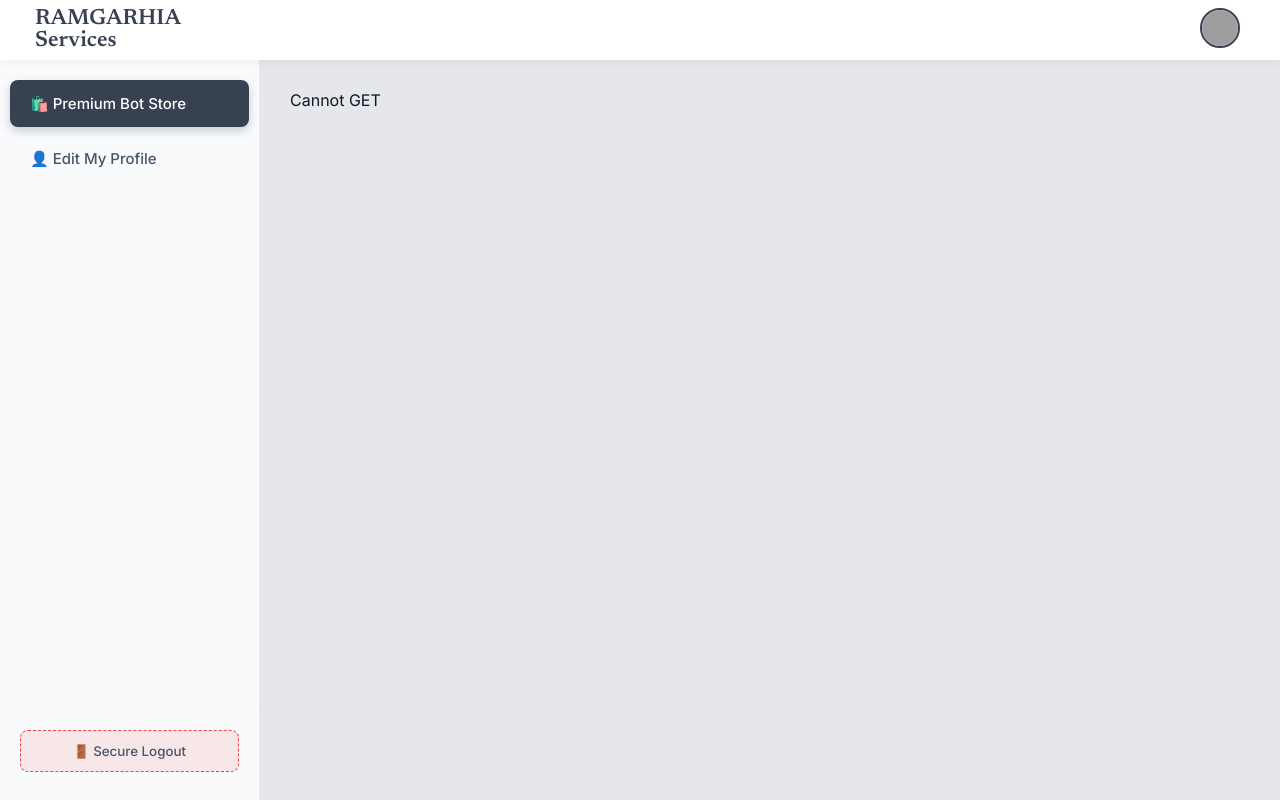
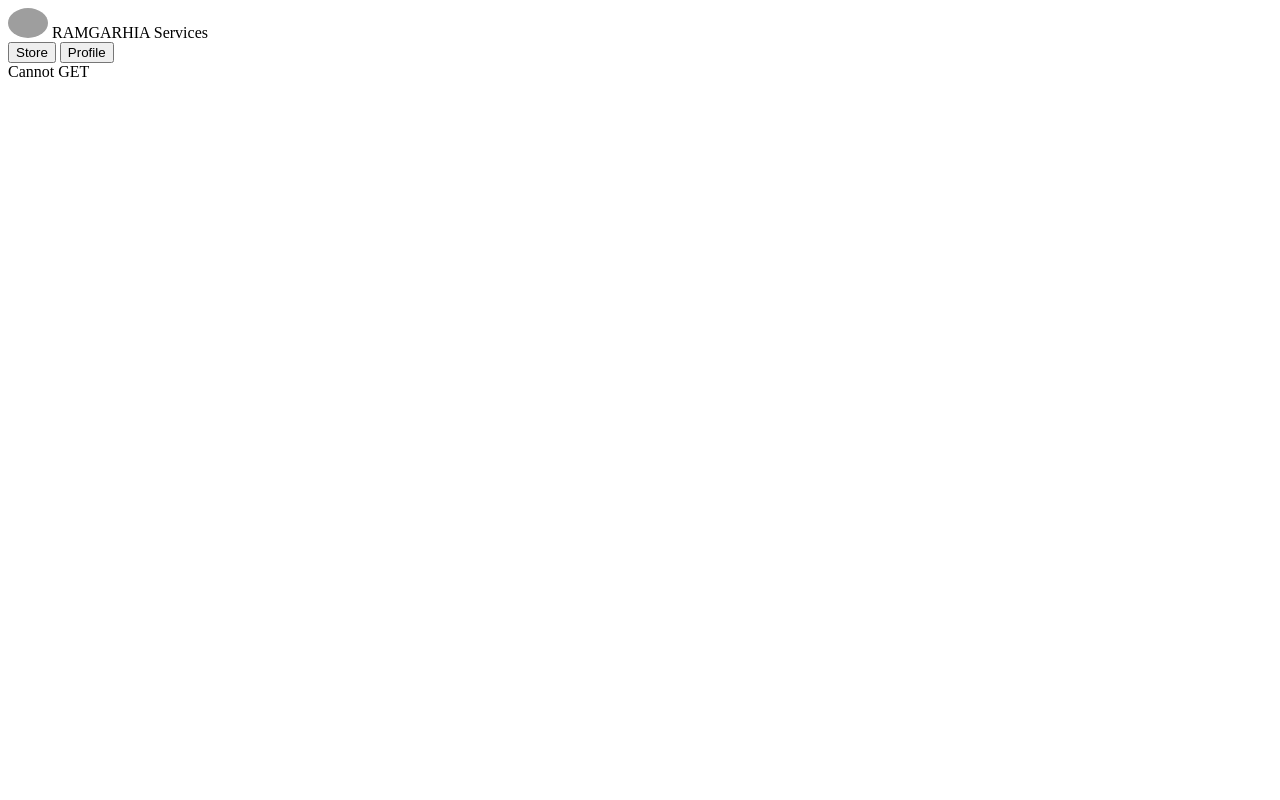
Before and after one commit to LKDlovepreet/New-Drama-Bot, a Python web app: template dashboard/user/templates/customer_dashboard.html in a window 1280 px wide. Run offline with Jinja, Linux system fonts and the light colour scheme; the template is opened without the code that fills it, so the values that code supplies are empty; grey boxes are pictures that could not be loaded.

Commit message:
Update customer_dashboard.html

```diff
--- a/dashboard/user/templates/customer_dashboard.html
+++ b/dashboard/user/templates/customer_dashboard.html
@@ -1,58 +1,24 @@
 <!DOCTYPE html>
-<html lang="en">
+<html>
 <head>
-    <meta charset="UTF-8">
-    <meta name="viewport" content="width=device-width, initial-scale=1.0">
-    <title>Customer Portal - RAMGARHIA Services</title>
-    <link href="https://fonts.googleapis.com/css2?family=Inter:wght@400;500;600&family=Newsreader:opsz,wght@6..72,600&display=swap" rel="stylesheet">
-    <!-- Base CSS (Common) -->
-    <link rel="stylesheet" href="/static/style.css?v=9.0">
-    <!-- User Specific CSS -->
-    <link rel="stylesheet" href="/static/user/user_style.css?v=1.0">
+    <title>User Portal</title>
+    <link rel="stylesheet" href="/static/user/user_style.css">
     <script>
-        function toggleSidebar() { document.getElementById('sidebar').classList.toggle('active'); }
-
         async function loadData(page) {
-            document.getElementById('main-content').innerHTML = '<div class="user-loading">Loading your workspace...</div>';
-            document.querySelectorAll('.sidebar-nav button').forEach(b => b.classList.remove('active'));
-            if(document.getElementById('btn-'+page)) document.getElementById('btn-'+page).classList.add('active');
-            if(window.innerWidth <= 768) document.getElementById('sidebar').classList.remove('active');
-
-            try {
-                const res = await fetch('/api/' + page);
-                document.getElementById('main-content').innerHTML = await res.text();
-            } catch(e) {
-                document.getElementById('main-content').innerHTML = '<p class="error-msg">Failed to load data.</p>';
-            }
+            const res = await fetch('/api/' + page);
+            document.getElementById('main-content').innerHTML = await res.text();
         }
     </script>
 </head>
 <body onload="loadData('store')">
-    <header class="top-navbar user-navbar">
-        <div class="header-left">
-            <button class="menu-btn" onclick="toggleSidebar()">☰</button>
-            <h2 class="user-logo" style="font-family: 'Newsreader', serif;">RAMGARHIA Services</h2>
-        </div>
-
-        <!-- Profile Picture Click to open Profile Page -->
-        <div class="profile-icon-wrapper" onclick="loadData('profile')" title="Edit Profile">
-            <img src="{profile_pic}" alt="Profile" class="user-profile-pic" onerror="this.src='https://ui-avatars.com/api/?name=Customer&background=555&color=fff'">
-        </div>
-    </header>
-
-    <div class="dashboard-container">
-        <aside class="sidebar user-sidebar" id="sidebar">
-            <nav class="sidebar-nav">
-                <button id="btn-store" onclick="loadData('store')">🛍️ Premium Bot Store</button>
-                <button id="btn-profile" onclick="loadData('profile')">👤 Edit My Profile</button>
-            </nav>
-            <div class="sidebar-footer">
-                <form action="/logout" method="post">
-                    <button class="logout-btn user-logout" type="submit">🚪 Secure Logout</button>
-                </form>
-            </div>
-        </aside>
-        <main class="content user-content" id="main-content"></main>
+    <div class="header">
+        <img src="{profile_pic}" onclick="loadData('profile')" style="width:40px; border-radius:50%; cursor:pointer;">
+        <span>RAMGARHIA Services</span>
     </div>
+    <div class="sidebar">
+        <button onclick="loadData('store')">Store</button>
+        <button onclick="loadData('profile')">Profile</button>
+    </div>
+    <div id="main-content"></div>
 </body>
 </html>
```
